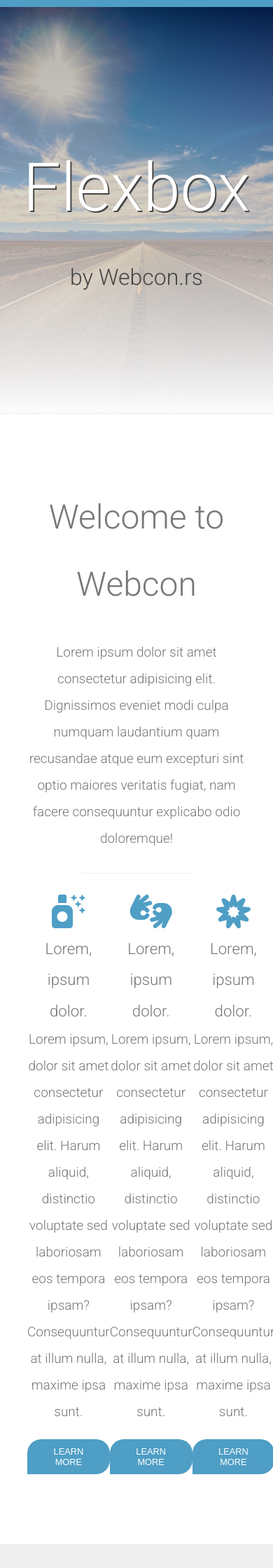
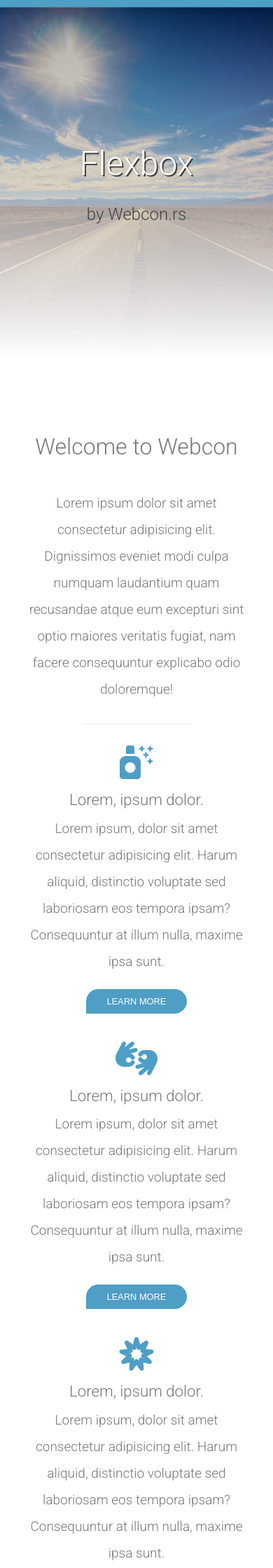
Before and after one commit to peka80/Webcon, a PHP site: page / in a window 390 px wide. Shown: the top 2240 px of the page at 70% size. Run offline with PHP 8.4, Linux system fonts and the light colour scheme; some libraries are stand-ins or nearby versions.

Commit message:
responsive setup

```diff
--- a/flex-box_radionica/website/style.css
+++ b/flex-box_radionica/website/style.css
@@ -99,6 +99,7 @@ header p {
 .intro .row:nth-child(2) {
   display: flex;
   justify-content: space-between;
+  flex-wrap: wrap;
 }
 
 .intro .col {
@@ -129,6 +130,7 @@ header p {
 .blog .container {
   display: flex;
   justify-content: space-between;
+  flex-wrap: wrap;
 }
 
 .blog img {
@@ -168,3 +170,27 @@ footer hr {
   width: 50%;
   margin: 30px auto;
 }
+
+@media (max-width: 768px) {
+  header h1 {
+    font-size: 3rem;
+  }
+  header p {
+    font-size: 1.5rem;
+    color: var(--gray);
+  }
+  header {
+    height: 60vh;
+  }
+  .intro h2 {
+    font-size: 2rem;
+  }
+  .intro .col {
+    flex: 0 0 100%;
+    margin-bottom: 40px;
+  }
+  .blog .col {
+    flex: 0 0 100%;
+    margin-bottom: 40px;
+  }
+}
```
